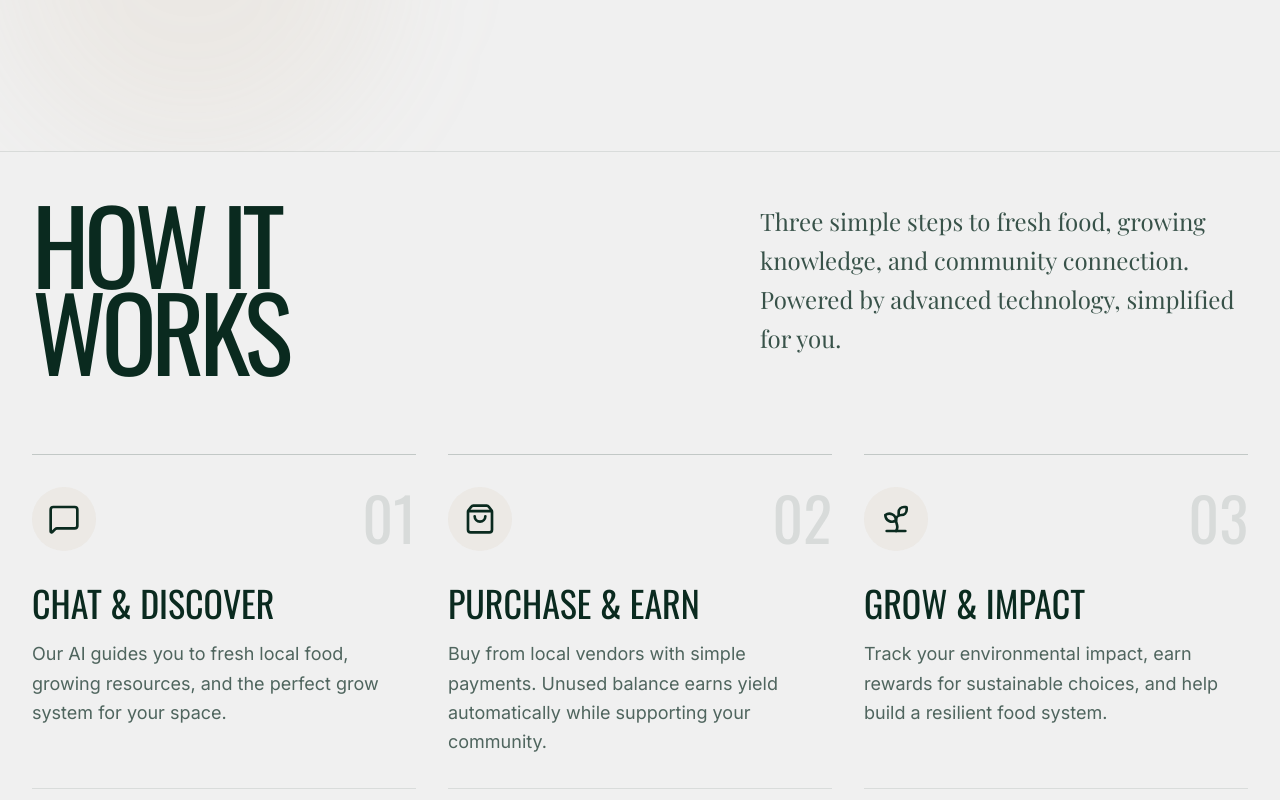
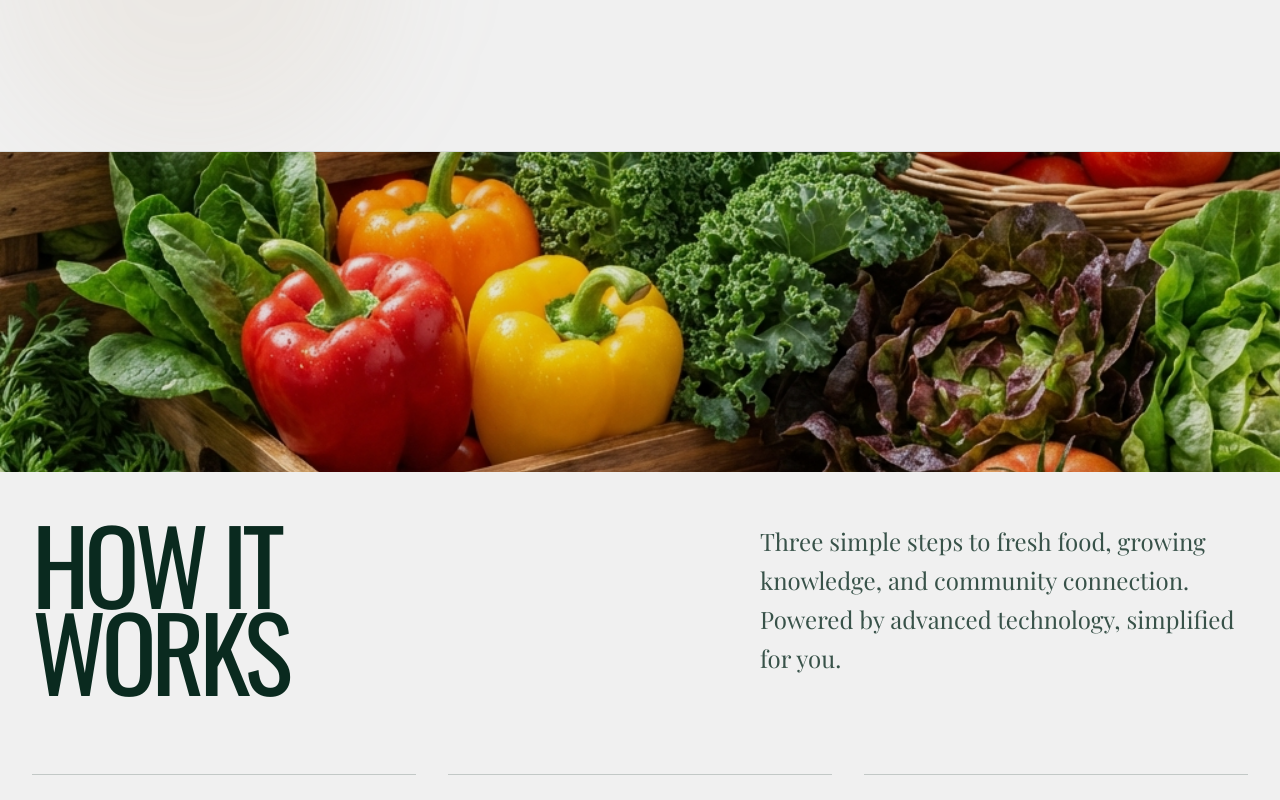
Before and after one commit to KismetKrystle/PLYT-Landing, a Next.js app: page / in a window 1280 px wide. Shown: the part 1760-2560 px from the top of the page. Built offline with nearby package versions, Linux system fonts and the light colour scheme; a web font is replaced by a local one.

Commit message:
Add parallax sections with veggie and community backgrounds

```diff
--- /dev/null
+++ b/app/components/ParallaxSection.tsx
@@ -0,0 +1,56 @@
+"use client";
+
+import { useRef } from "react";
+import { motion, useScroll, useTransform } from "framer-motion";
+import { cn } from "@/lib/utils";
+
+interface ParallaxSectionProps {
+  backgroundImage: string;
+  height?: string;
+  children?: React.ReactNode;
+  speed?: number;
+  className?: string;
+  overlayOpacity?: number;
+}
+
+export default function ParallaxSection({
+  backgroundImage,
+  height = "50vh",
+  children,
+  speed = 0.5,
+  className,
+  overlayOpacity = 0.2,
+}: ParallaxSectionProps) {
+  const ref = useRef<HTMLDivElement>(null);
+  const { scrollYProgress } = useScroll({
+    target: ref,
+    offset: ["start end", "end start"],
+  });
+
+  const y = useTransform(scrollYProgress, [0, 1], ["-20%", "20%"]);
+
+  return (
+    <div
+      ref={ref}
+      className={cn("relative overflow-hidden w-full", className)}
+      style={{ height }}
+    >
+      <motion.div
+        className="absolute inset-0 w-full h-[140%] -top-[20%]"
+        style={{
+          y,
+          backgroundImage: `url(${backgroundImage})`,
+          backgroundSize: "cover",
+          backgroundPosition: "center",
+        }}
+      />
+      <div
+        className="absolute inset-0 bg-black"
+        style={{ opacity: overlayOpacity }}
+      />
+      <div className="relative z-10 h-full w-full flex items-center justify-center">
+        {children}
+      </div>
+    </div>
+  );
+}
--- a/app/page.tsx
+++ b/app/page.tsx
@@ -14,6 +14,8 @@ import { ModalProvider } from "./context/ModalContext";
 import JoinModal from "./components/JoinModal";
 import BackToTop from "./components/BackToTop";
 import ConsumerFooter from "./components/consumer/Footer";
+
+import ParallaxSection from "./components/ParallaxSection";
 
 export default function Home() {
   return (
@@ -35,6 +37,12 @@ export default function Home() {
 
         <ProblemSolutionToggle />
 
+        <ParallaxSection
+          backgroundImage="/backgrounds/veggies-parallax.jpg"
+          height="40vh"
+          overlayOpacity={0.1}
+        />
+
         <HowItWorksModern />
 
         <SustainabilityStatement />
@@ -48,6 +56,12 @@ export default function Home() {
 
         <CommunityImpact />
 
+        <ParallaxSection
+          backgroundImage="/backgrounds/grow-systems-parallax.jpg"
+          height="40vh"
+          overlayOpacity={0.3}
+        />
+
         <TechnicalDeepDive />
 
         <ContactModern />
```
Also changed, not shown: public/backgrounds/grow-systems-parallax.jpg (added), public/backgrounds/veggies-parallax.jpg (added).
